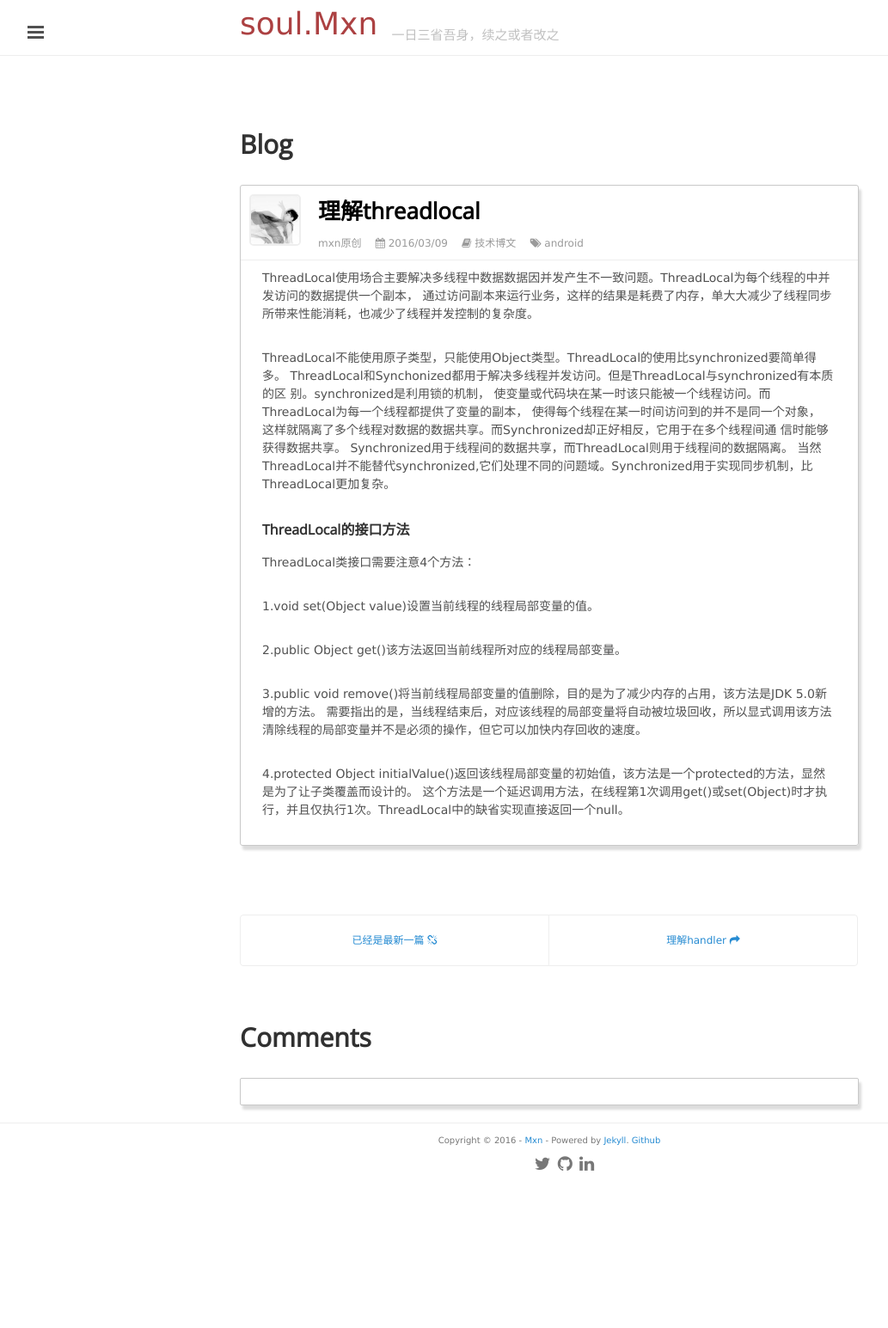
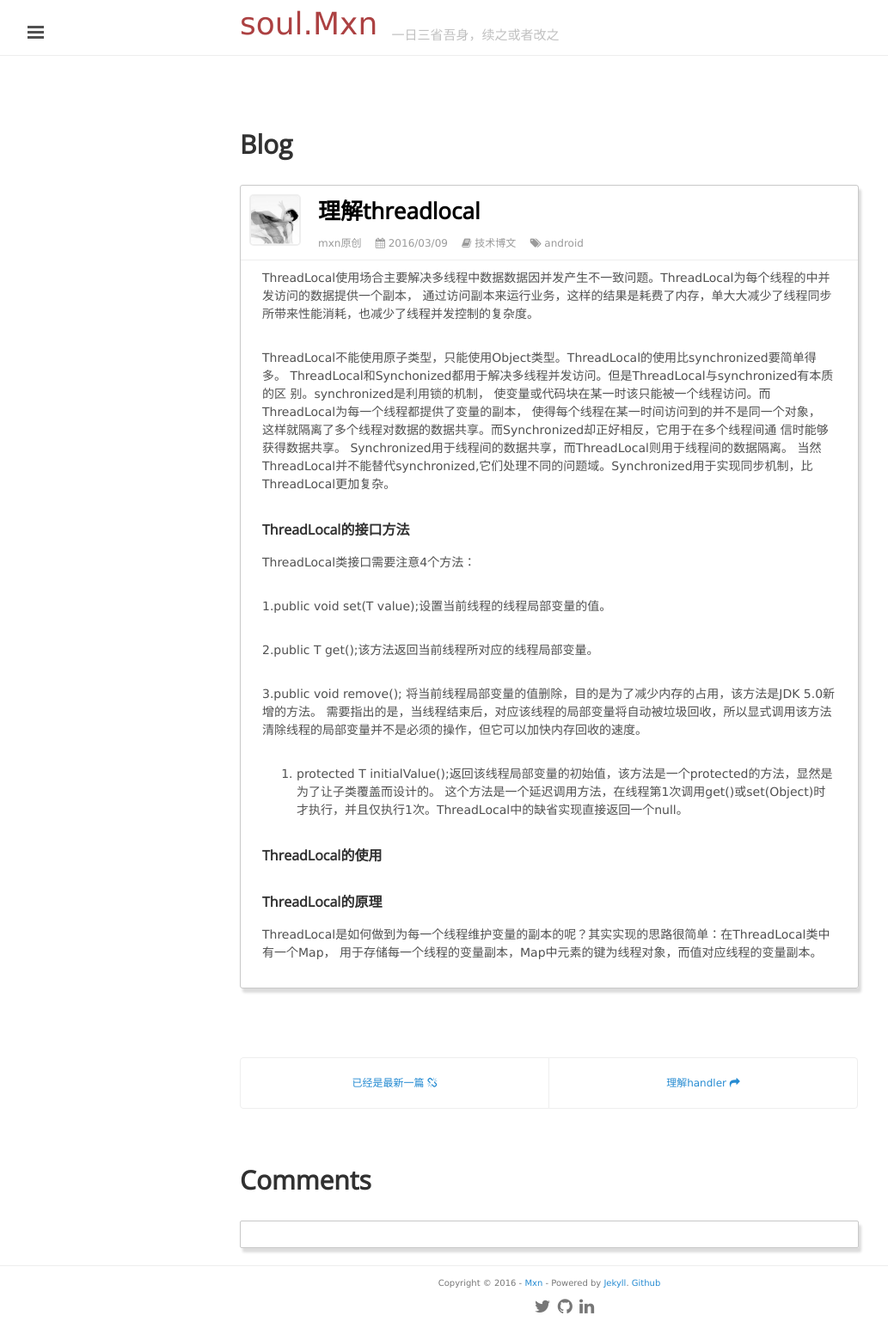
Before and after one commit to mxn21/mxn21.github.io, a Jekyll site: the page built from _posts/2016-3-9-理解Threadlocal.md, in a window 1280 px wide. Shown: the whole page at 86% size, without its empty margins (1-1034 px from the left). Built offline with Jekyll 4.4.1, drawn with Linux system fonts in a browser that asks for light colours; Markdown is read by kramdown in place of the engine named in the settings; comment, search, counter and statistics services are not loaded; before the commit the page ends 1379 px from its top, so only the background shows below that.

Commit message:
23432423

```diff
--- a/_posts/2016-3-9-理解Threadlocal.md
+++ b/_posts/2016-3-9-理解Threadlocal.md
@@ -20,12 +20,20 @@
 
 ThreadLocal类接口需要注意4个方法：
 
-1.void set(Object value)设置当前线程的线程局部变量的值。
+1.public void set(T value);设置当前线程的线程局部变量的值。
 
-2.public Object get()该方法返回当前线程所对应的线程局部变量。
+2.public T get();该方法返回当前线程所对应的线程局部变量。
 
-3.public void remove()将当前线程局部变量的值删除，目的是为了减少内存的占用，该方法是JDK 5.0新增的方法。
+3.public void remove(); 将当前线程局部变量的值删除，目的是为了减少内存的占用，该方法是JDK 5.0新增的方法。
 需要指出的是，当线程结束后，对应该线程的局部变量将自动被垃圾回收，所以显式调用该方法清除线程的局部变量并不是必须的操作，但它可以加快内存回收的速度。
 
-4.protected Object initialValue()返回该线程局部变量的初始值，该方法是一个protected的方法，显然是为了让子类覆盖而设计的。
+4. protected T initialValue();返回该线程局部变量的初始值，该方法是一个protected的方法，显然是为了让子类覆盖而设计的。
 这个方法是一个延迟调用方法，在线程第1次调用get()或set(Object)时才执行，并且仅执行1次。ThreadLocal中的缺省实现直接返回一个null。
+
+### ThreadLocal的使用
+
+
+### ThreadLocal的原理
+
+ThreadLocal是如何做到为每一个线程维护变量的副本的呢？其实实现的思路很简单：在ThreadLocal类中有一个Map，
+用于存储每一个线程的变量副本，Map中元素的键为线程对象，而值对应线程的变量副本。
```
